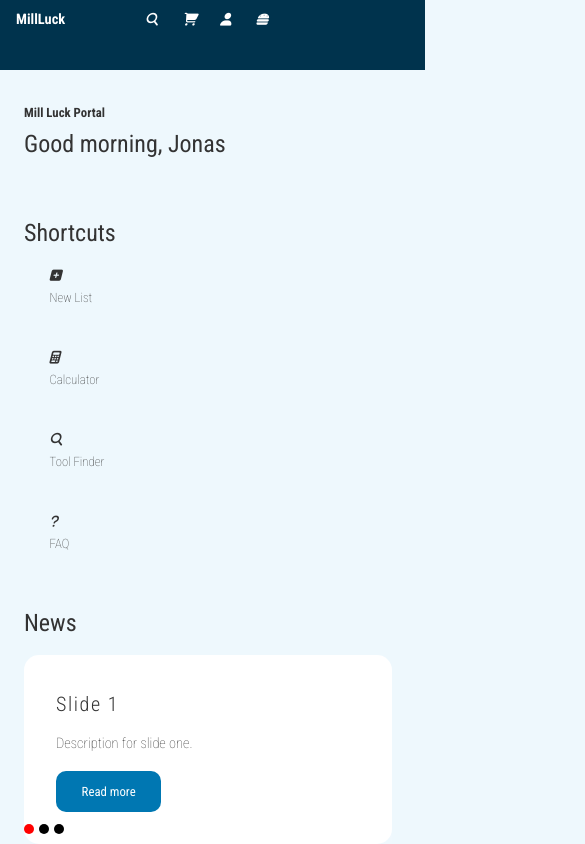
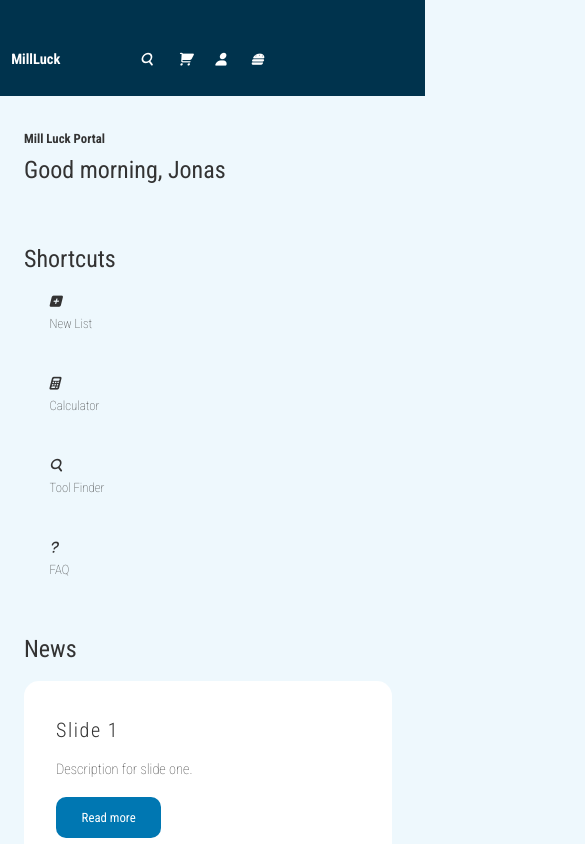
Before and after one commit to ayoolaniyan/fe-test, an Angular app: page /home in a window 390 px wide. Shown: the top 844 px of the page, 585 px wide, since content can reach past the window. Built offline with nearby package versions, Linux system fonts and the light colour scheme.

Commit message:
modified tablet layout

```diff
--- a/src/styles/sass/layout/_footer.scss
+++ b/src/styles/sass/layout/_footer.scss
@@ -7,6 +7,11 @@
   @include respond(phone) {
     padding: 6rem 1.4rem;
     min-width: 425px;
+  }
+
+  @include respond(tab-port) {
+    padding: 6rem 1.4rem;
+    min-width: 800px;
   }
 }
 
@@ -19,6 +24,11 @@
   @include respond(phone) {
     padding: 1.4rem;
     min-width: 425px;
+  }
+
+  @include respond(tab-port) {
+    padding: 6rem 1.4rem;
+    min-width: 800px;
   }
 
 }
--- a/src/styles/sass/layout/_grid.scss
+++ b/src/styles/sass/layout/_grid.scss
@@ -16,7 +16,7 @@
   }
 
   @include respond(tab-port) {
-      max-width: 50rem;
+      max-width: 100rem;
       padding: 0 3rem;
   }
 
--- a/src/styles/sass/layout/_header.scss
+++ b/src/styles/sass/layout/_header.scss
@@ -113,6 +113,11 @@
     }
   }
 
+  @include respond(tab-port) {
+    padding: 6rem 1.4rem;
+    min-width: 800px;
+  }
+
   @include respond(phone) {
     display: inline-block;
     min-width: 425px;
```
